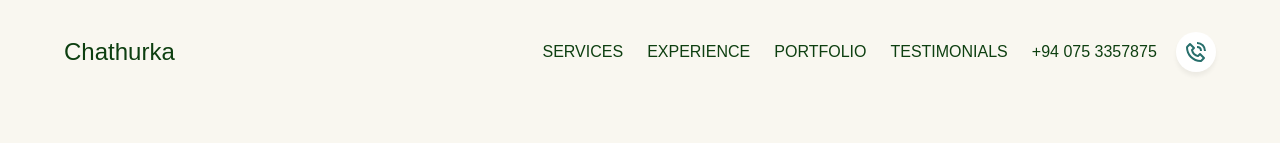
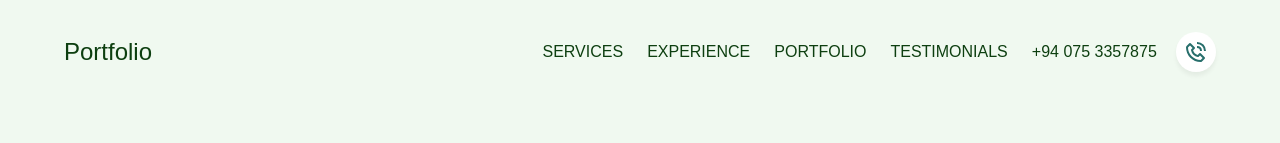
Before and after one commit to chathurkavishmantha/portfolio, a React (Create React App) app: page / in a window 1280 px wide. Shown: the top 143 px of the page. Built offline with nearby package versions, Linux system fonts and the light colour scheme; a web font is replaced by a local one.

Commit message:
second section fixed bugs

```diff
--- a/src/components/Header/Header.jsx
+++ b/src/components/Header/Header.jsx
@@ -20,7 +20,7 @@ const Header = () => {
     >
       <div className={`paddings ${css.wrapper}`}>
         <div className={`flexCenter innerWidth ${css.container}`}>
-          <div className={css.name}>Chathurka</div>
+          <div className={css.name}>Portfolio</div>
 
           {/* Menu Items */}
           <ul
--- a/src/components/Header/Header.module.scss
+++ b/src/components/Header/Header.module.scss
@@ -2,7 +2,7 @@
 
 .wrapper {
   position: relative;
-  background: #f9f7f0;
+  background: #f0f9f0;
   z-index: 99;
   opacity: 1;
   transform: none;
--- a/src/components/Hero/Hero.module.scss
+++ b/src/components/Hero/Hero.module.scss
@@ -9,7 +9,7 @@
     padding-right: 1rem;
   }
   overflow: hidden;
-  background-color: #F9F7F0;
+  background-color: #f0f9f0;
   padding: 7rem 5rem;
   margin-top: -7rem;
   .container {
```
